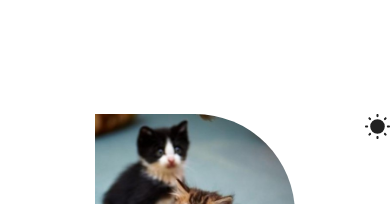
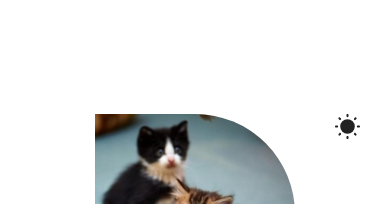
Before and after one commit to Sar1911/Personal-portfolio, a React (Vite) app: page / in a window 390 px wide. Shown: the top 204 px of the page. Built offline with nearby package versions, Linux system fonts and the light colour scheme.

Commit message:
increased padding for light toggle for mobile

```diff
--- a/src/sections/Hero/HeroStyles.module.css
+++ b/src/sections/Hero/HeroStyles.module.css
@@ -42,7 +42,9 @@
     font-size: 20px;
     font-weight: bold;
     box-shadow: 0 4px 4px rgba(0, 0, 0, 0.25);
-    transition: box-shadow 200ms ease-in-out, transform 200ms ease-in-out;
+    transition:
+      box-shadow 200ms ease-in-out,
+      transform 200ms ease-in-out;
   }
 
   button:hover {
@@ -63,6 +65,7 @@
   position: absolute;
   right: 0;
   width: 25px;
+  padding-right: 30px;
 }
 
 .colorMode:hover {
@@ -91,6 +94,10 @@
       width: 350px;
     }
   }
+
+  .colorMode {
+    padding-right: 0px;
+  }
 }
 
 @media (width >= 1400px) {
```
